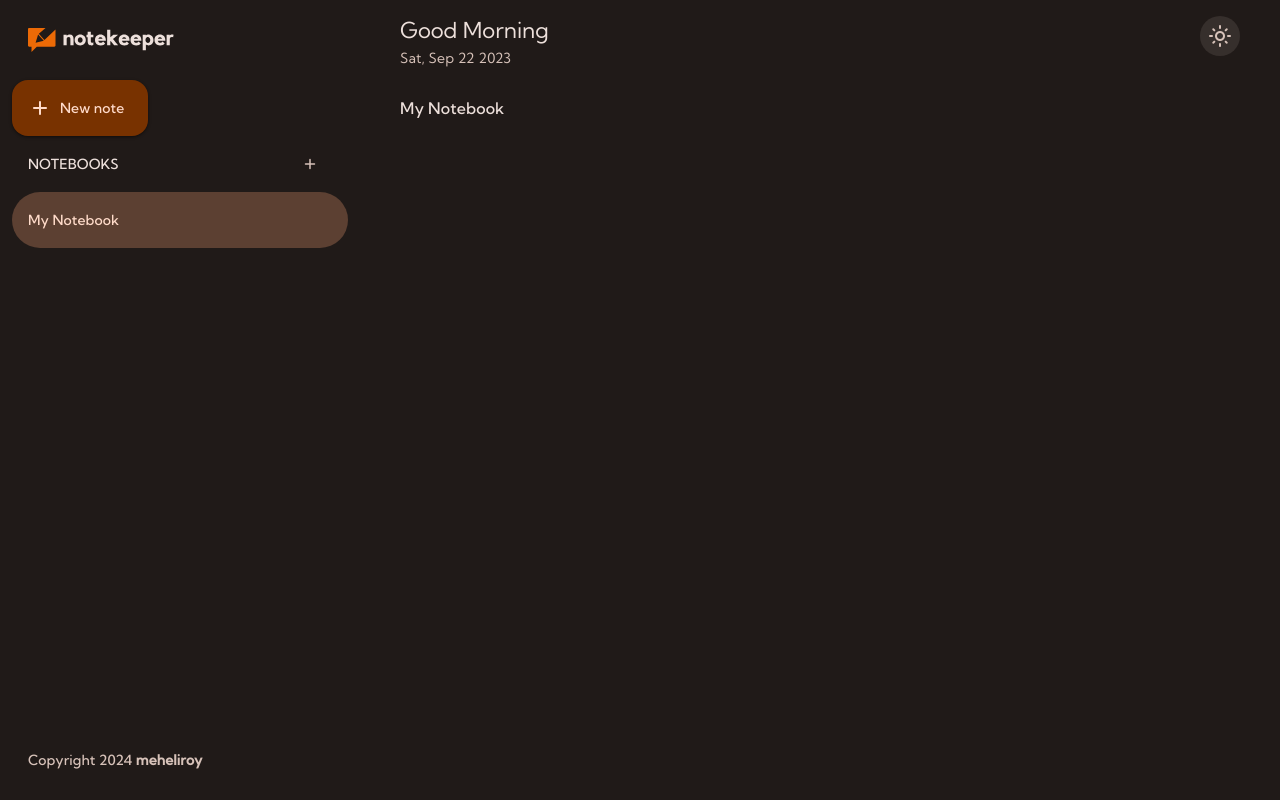
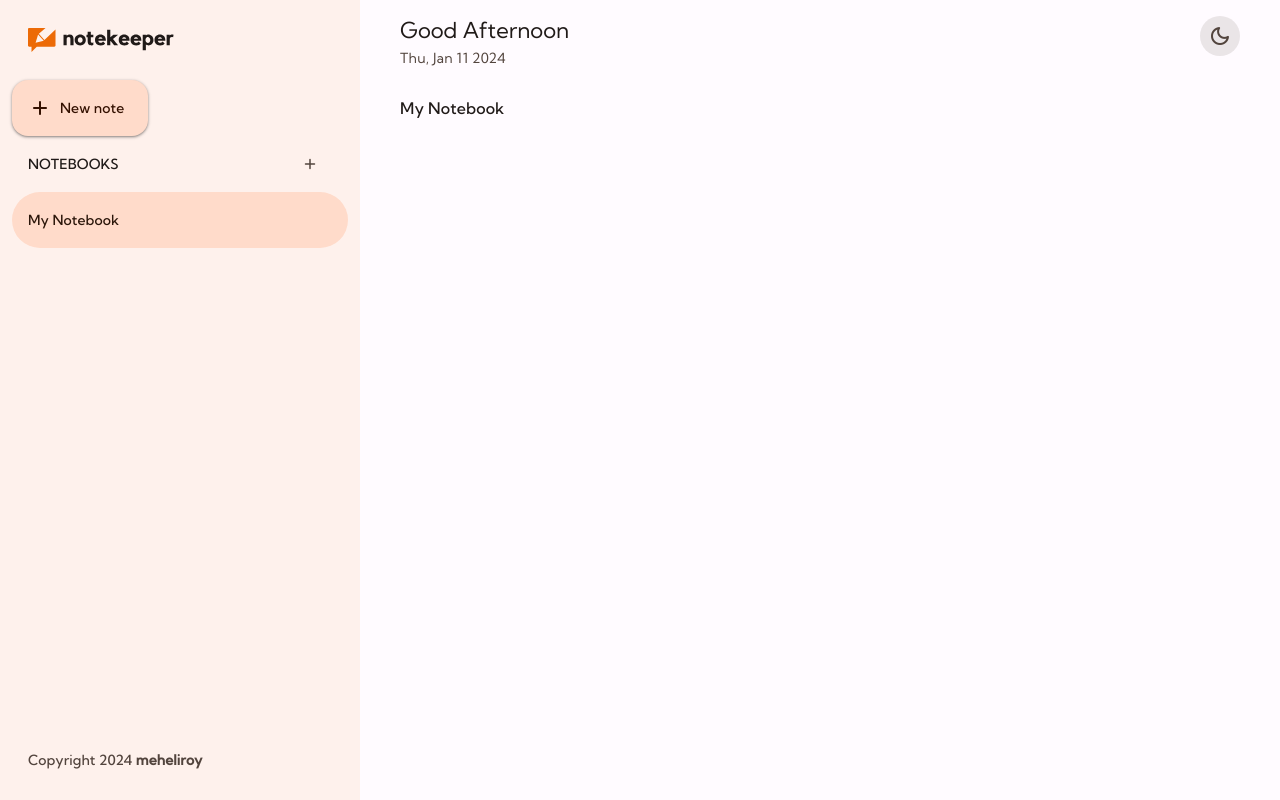
Before and after one commit to MeheliR/Notables, a plain HTML site: page index.html in a window 1280 px wide. Both pictures are taken after a click on the button "light_mode". Drawn offline with nearby package versions, Linux system fonts and the light colour scheme.

Commit message:
light & dark theme

```diff
--- a/index.html
+++ b/index.html
@@ -7,6 +7,7 @@
     <!--
         - primary meta tags
     -->
+
     <title>Notekeeper - Your Everyday Notes | Effortless Note-Taking</title>
     <meta name="title" content="Notekeeper - Your Everyday Notes | Effortless Note-Taking">
     <meta name="description" content="Streamline your daily note-taking with Notekeeper. Organize, access, and enhance productivity with ease. Your go-to platform for managing your everyday notes.
@@ -21,10 +22,13 @@
     <!--
         - theme js
     -->
+
     <script src="./src/js/theme.js"></script>
+
     <!--
         - google font
     -->
+
     <link rel="preconnect" href="https://fonts.googleapis.com">
     <link rel="preconnect" href="https://fonts.gstatic.com" crossorigin>
     <link href="https://fonts.googleapis.com/css2?family=Kumbh+Sans:wght@400;500&display=swap" rel="stylesheet">
@@ -32,17 +36,21 @@
     <!--
         - material symbol link
     -->
+
     <link rel="stylesheet" href="https://fonts.googleapis.com/css2?family=Material+Symbols+Rounded:opsz,wght,FILL,GRAD@24,400,0,0" />
 
     <!--
         - custom css link
     -->
+
     <link rel="stylesheet" href="./src/css/style.css">
 
     <!--
         - custom js link
     -->
+
     <script type="module" src="./src/js/app.js"></script>
+
 </head>
 <body>
 
@@ -120,7 +128,7 @@
 
         <div class="wrapper">
 
-            <p class="title text-title-large" data-greeting>Good Morning</p>
+            <p class="title text-title-large" data-greeting></p>
 
             <span class="text text-body-medium" data-current-date>Sat, Sep 22 2023</span>
 
--- a/src/js/app.js
+++ b/src/js/app.js
@@ -9,7 +9,7 @@
  * Module import
  */
 
-import { addEventOnElements } from "./utils.js";
+import { addEventOnElements, getGreetingMsg } from "./utils.js";
 
 /**
  * Toggle sidebar in small screen
@@ -24,3 +24,24 @@ addEventOnElements($sidebarTogglers, 'click', function () {
     $sidebar.classList.toggle('active');
     $overlay.classList.toggle('active');
 });
+
+
+
+/**
+ * Initialize tooltip behavior for all DOM elements with 'data-tooltip' attribute.
+ */
+/**
+ * Show greeting message on homepage
+ */
+
+const /** {HTMLElement} */ $greetElem = document.querySelector('[data-greeting]');
+const /** {number} */ currentHour = new Date().getHours();
+$greetElem.textContent = getGreetingMsg(currentHour);
+
+
+/**
+ * Show current date on homepage
+ */
+
+const /** {HTMLElement} */ $currentDateElen = document.querySelector('[data-current-date]');
+$currentDateElen.textContent = new Date().toDateString().replace(' ',',  ');
--- a/src/js/client.js
+++ b/src/js/client.js
@@ -0,0 +1,5 @@
+/**
+ * @copyright meheliroy 2024
+ */
+
+'use strict';
--- a/src/js/db.js
+++ b/src/js/db.js
@@ -0,0 +1,5 @@
+/**
+ * @copyright meheliroy 2024
+ */
+
+'use strict';
--- a/src/js/theme.js
+++ b/src/js/theme.js
@@ -0,0 +1,37 @@
+/**
+ * @copyright meheliroy 2024
+ */
+
+'use strict';
+
+/**
+ * Toggles the theme between 'light' and 'dark'
+ * Manages the theme setting in the DOM and local storage
+ */
+const toggleTheme = function () {
+    const /** {string} */ currentTheme = document.documentElement.getAttribute('data-theme') || 'light';
+    const /** {string} */ newTheme = currentTheme === 'light' ? 'dark' : 'light';
+
+    document.documentElement.setAttribute('data-theme', newTheme);
+    localStorage.setItem('theme',newTheme);
+
+}
+
+
+/**
+ * Initialize the theme
+ */
+
+const /** {string | undefined} */ storedTheme = localStorage.getItem('theme');
+const /** {Boolean} */ systemThemeIsDark = window.matchMedia('(prefers-color-scheme: dark)').matches;
+const /** {string} */ initialTheme = storedTheme ?? (systemThemeIsDark ? 'dark' : 'light');
+document.documentElement.setAttribute('dark-theme', initialTheme);
+
+
+/**
+ * Attach toggleTheme to theme button click event
+ */
+window.addEventListener('DOMContentLoaded', function () {
+    const /** {HTMLElement} */ $themeBtn = document.querySelector('[data-theme-btn]');
+    if ($themeBtn) $themeBtn.addEventListener('click', toggleTheme);
+})
--- a/src/js/utils.js
+++ b/src/js/utils.js
@@ -18,7 +18,26 @@ const addEventOnElements = function ($elements, eventType, callback) {
     $elements.forEach($element => $element.addEventListener(eventType, callback));
 }
 
+/**
+ * Generates a greeting message based on the current hour of the day.
+ *
+ * @param {number} currentHour - The current hour (0-23) to determine the appropriate greeting.
+ * @returns {string} A greeting message with a salutation corresponding to the time of day.
+ */
+const getGreetingMsg = function (currentHour) {
+    const /** {string} */ greeting =
+    currentHour < 5 ? 'Night':
+    currentHour < 12 ? 'Morning':
+    currentHour < 15 ? 'Noon':
+    currentHour < 17 ? 'Afternoon':
+    currentHour < 20 ? 'Evening':
+    'Night';
+
+    return `Good ${greeting}`;
+}
+
 
 export {
-    addEventOnElements
+    addEventOnElements,
+    getGreetingMsg
 }
```
